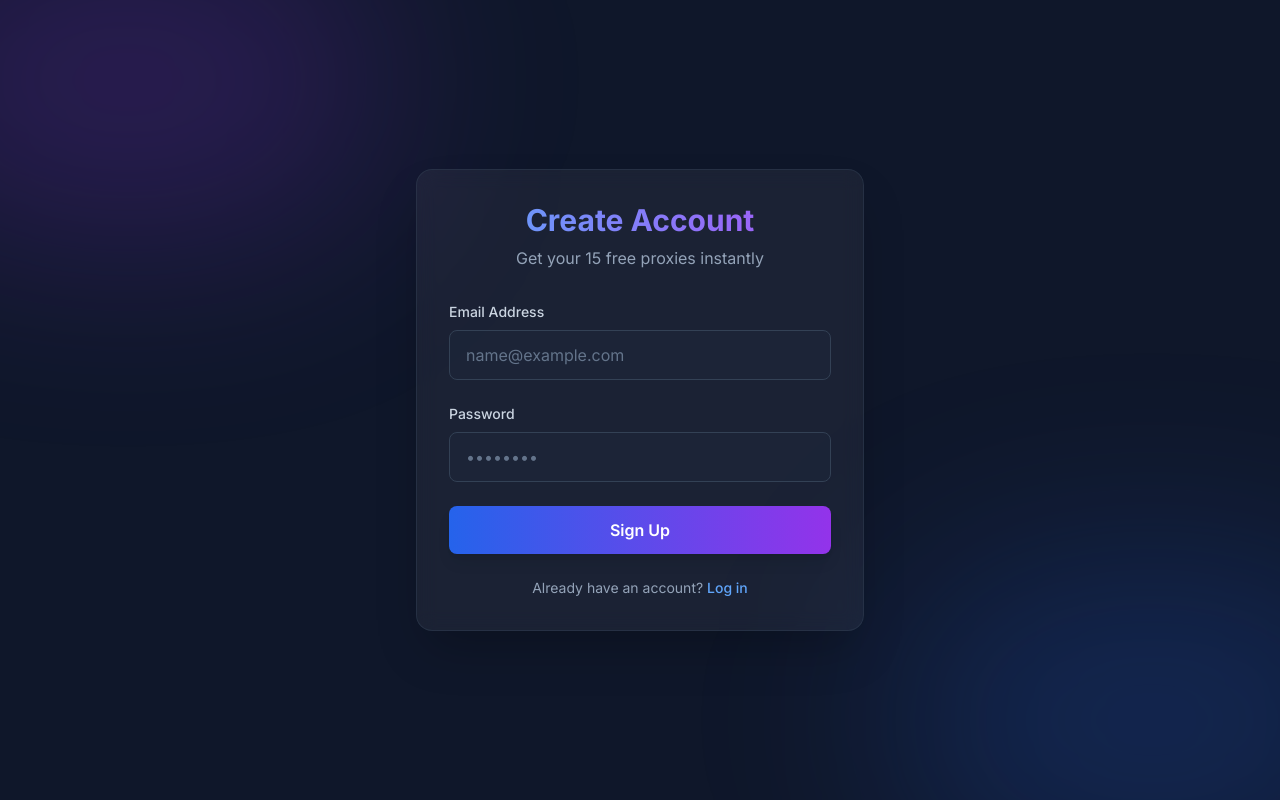
After one commit to krapterdev/KrapterProxyTool, a FastAPI app: template frontend/templates/signup.html in a window 1280 px wide. The commit adds this page. Run offline with FastAPI, Linux system fonts and the light colour scheme; the template is opened without the code that fills it: most values are stand-ins (such as "Sample title", 1, 10 or a date in 2020); some libraries are stand-ins or nearby versions.

Commit message:
feat: Add user authentication, PostgreSQL database for users and proxies, and login/signup UI.

```diff
--- a/backend/auth.py
+++ b/backend/auth.py
@@ -10,7 +10,7 @@ def verify_password(plain_password, hashed_password):
 def get_password_hash(password):
     return pwd_context.hash(password)
 
-def create_user(email, password, proxy_limit=10, is_admin=False):
+def create_user(email, password, proxy_limit=15, is_admin=False):
     conn = get_db_connection()
     cursor = conn.cursor()
     try:
@@ -31,7 +31,6 @@ def create_user(email, password, proxy_limit=10, is_admin=False):
         conn.close()
 
 def authenticate_user(email, password):
-    print(f"DEBUG: Authenticating user {email}")
     conn = get_db_connection()
     # Use RealDictCursor to access columns by name
     from psycopg2.extras import RealDictCursor
@@ -42,12 +41,9 @@ def authenticate_user(email, password):
     conn.close()
 
     if not user:
-        print(f"DEBUG: User {email} not found in DB.")
         return False
     if not verify_password(password, user["password_hash"]):
-        print(f"DEBUG: Password verification failed for {email}.")
         return False
-    print(f"DEBUG: User {email} authenticated successfully.")
     return user
 
 # Create default admin user if not exists
--- a/backend/database.py
+++ b/backend/database.py
@@ -100,6 +100,7 @@ class PostgresClient:
                 WHERE proxy IN (
                     SELECT proxy FROM proxies
                     WHERE assigned_to IS NULL
+                    AND level != 'gold'
                     ORDER BY latency ASC
                     LIMIT %s
                 )
--- /dev/null
+++ b/frontend/templates/signup.html
@@ -0,0 +1,111 @@
+<!DOCTYPE html>
+<html lang="en">
+
+<head>
+    <meta charset="UTF-8">
+    <meta name="viewport" content="width=device-width, initial-scale=1.0">
+    <title>Sign Up - Krapter Proxy Tool</title>
+    <script src="https://cdn.tailwindcss.com"></script>
+    <link href="https://fonts.googleapis.com/css2?family=Inter:wght@400;500;600;700&display=swap" rel="stylesheet">
+    <style>
+        body {
+            font-family: 'Inter', sans-serif;
+        }
+
+        .glass {
+            background: rgba(255, 255, 255, 0.05);
+            backdrop-filter: blur(10px);
+            border: 1px solid rgba(255, 255, 255, 0.1);
+        }
+    </style>
+</head>
+
+<body class="bg-slate-900 text-white min-h-screen flex items-center justify-center relative overflow-hidden">
+
+    <!-- Background Gradients -->
+    <div class="absolute top-0 left-0 w-full h-full overflow-hidden -z-10">
+        <div class="absolute top-[-10%] left-[-10%] w-[40%] h-[40%] bg-purple-600/20 rounded-full blur-[100px]"></div>
+        <div class="absolute bottom-[-10%] right-[-10%] w-[40%] h-[40%] bg-blue-600/20 rounded-full blur-[100px]"></div>
+    </div>
+
+    <div class="glass p-8 rounded-2xl shadow-2xl w-full max-w-md border border-slate-700/50">
+        <div class="text-center mb-8">
+            <h1 class="text-3xl font-bold bg-clip-text text-transparent bg-gradient-to-r from-blue-400 to-purple-500">
+                Create Account
+            </h1>
+            <p class="text-slate-400 mt-2">Get your 15 free proxies instantly</p>
+        </div>
+
+        <form id="signupForm" class="space-y-6">
+            <div>
+                <label class="block text-sm font-medium text-slate-300 mb-2">Email Address</label>
+                <input type="email" id="email" required
+                    class="w-full px-4 py-3 bg-slate-800/50 border border-slate-700 rounded-lg focus:ring-2 focus:ring-blue-500 focus:border-transparent outline-none transition-all text-white placeholder-slate-500"
+                    placeholder="name@example.com">
+            </div>
+
+            <div>
+                <label class="block text-sm font-medium text-slate-300 mb-2">Password</label>
+                <input type="password" id="password" required
+                    class="w-full px-4 py-3 bg-slate-800/50 border border-slate-700 rounded-lg focus:ring-2 focus:ring-blue-500 focus:border-transparent outline-none transition-all text-white placeholder-slate-500"
+                    placeholder="••••••••">
+            </div>
+
+            <button type="submit"
+                class="w-full py-3 px-4 bg-gradient-to-r from-blue-600 to-purple-600 hover:from-blue-500 hover:to-purple-500 text-white font-semibold rounded-lg shadow-lg transform transition-all hover:scale-[1.02] active:scale-[0.98]">
+                Sign Up
+            </button>
+        </form>
+
+        <div id="errorMessage" class="mt-4 text-red-400 text-center text-sm hidden"></div>
+        <div id="successMessage" class="mt-4 text-green-400 text-center text-sm hidden">
+            Account created! <a href="/login" class="underline">Log in now</a>
+        </div>
+
+        <p class="mt-6 text-center text-slate-400 text-sm">
+            Already have an account?
+            <a href="/login" class="text-blue-400 hover:text-blue-300 font-medium transition-colors">Log in</a>
+        </p>
+    </div>
+
+    <script>
+        const BACKEND_URL = "{{ backend_url }}"; // Injected by Jinja2
+
+        document.getElementById('signupForm').addEventListener('submit', async (e) => {
+            e.preventDefault();
+            const email = document.getElementById('email').value;
+            const password = document.getElementById('password').value;
+            const errorDiv = document.getElementById('errorMessage');
+            const successDiv = document.getElementById('successMessage');
+
+            errorDiv.classList.add('hidden');
+            successDiv.classList.add('hidden');
+
+            try {
+                const response = await fetch(`${BACKEND_URL}/signup`, {
+                    method: 'POST',
+                    headers: {
+                        'Content-Type': 'application/json',
+                    },
+                    body: JSON.stringify({ email, password }),
+                });
+
+                const data = await response.json();
+
+                if (response.ok) {
+                    successDiv.classList.remove('hidden');
+                    document.getElementById('signupForm').reset();
+                } else {
+                    errorDiv.textContent = data.detail || 'Signup failed';
+                    errorDiv.classList.remove('hidden');
+                }
+            } catch (error) {
+                errorDiv.textContent = 'Network error. Please ensure backend is running.';
+                errorDiv.classList.remove('hidden');
+                console.error('Error:', error);
+            }
+        });
+    </script>
+</body>
+
+</html>
```
Also changed, not shown: backend/router.py (+32 -10 lines), frontend/templates/login.html (+14 -68 lines), worker/sources.py (+10 -32 lines).
